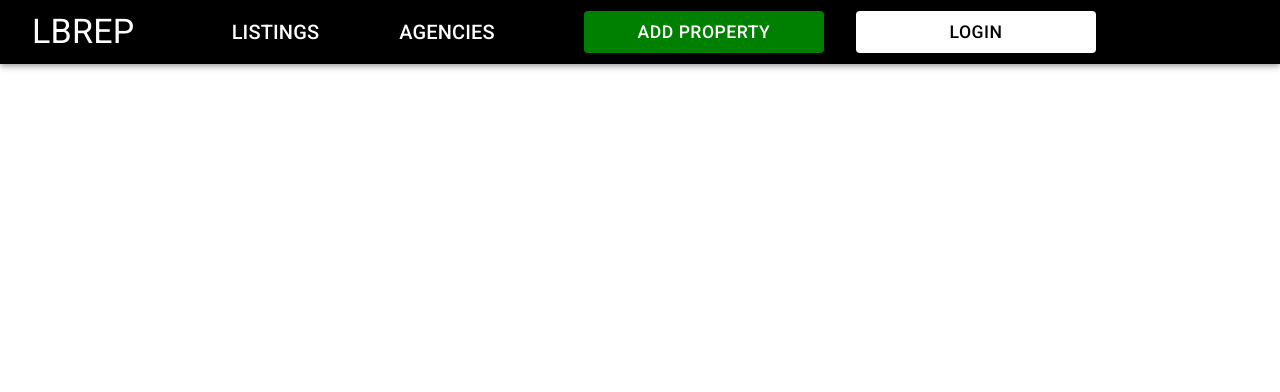
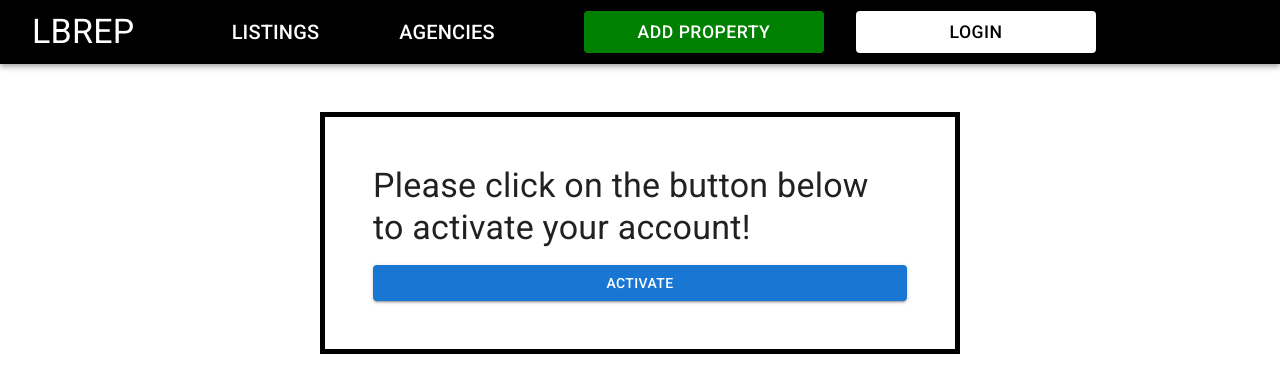
Before and after one commit to ak221/lbrep_course_frontend, a React (Create React App) app: page /activate/1/1 in a window 1280 px wide. Shown: the top 392 px of the page. Built offline with nearby package versions, Linux system fonts and the light colour scheme.

Commit message:
updated registartion process

```diff
--- a/src/App.js
+++ b/src/App.js
@@ -17,7 +17,8 @@ import Profile from "./Components/Profile";
 import Agencies from "./Components/Agencies";
 import AgencyDetail from "./Components/AgencyDetail";
 import ListingDetail from "./Components/ListingDetail";
-
+import AccountCreated from "./Components/AccountCreated";
+import Activation from "./Components/Activation";
 // Contexts
 import DispatchContext from "./Contexts/DispatchContext";
 import StateContext from "./Contexts/StateContext";
@@ -74,7 +75,9 @@ function App() {
 						<Header />
 						<Routes>
 							<Route path="/" element={<Home />} />
+							<Route path="/activate/:uid/:token" element={<Activation />} />
 							<Route path="/login" element={<Login />} />
+							<Route path="/created" element={<AccountCreated />} />
 							<Route path="/register" element={<Register />} />
 							<Route path="/addproperty" element={<AddProperty />} />
 							<Route path="/profile" element={<Profile />} />
--- /dev/null
+++ b/src/Components/AccountCreated.js
@@ -0,0 +1,63 @@
+import React, { useEffect, useContext } from "react";
+import Axios from "axios";
+import { useNavigate } from "react-router-dom";
+import { useImmerReducer } from "use-immer";
+// MUI
+import {
+	Grid,
+	AppBar,
+	Typography,
+	Button,
+	Card,
+	CardHeader,
+	CardMedia,
+	CardContent,
+	CircularProgress,
+	TextField,
+	Snackbar,
+	Alert,
+} from "@mui/material";
+import { makeStyles } from "@mui/styles";
+
+// Contexts
+import DispatchContext from "../Contexts/DispatchContext";
+import StateContext from "../Contexts/StateContext";
+
+const useStyles = makeStyles({
+	formContainer: {
+		width: "50%",
+		marginLeft: "auto",
+		marginRight: "auto",
+		marginTop: "3rem",
+		border: "5px solid black",
+		padding: "3rem",
+	},
+	loginBtn: {
+		backgroundColor: "green",
+		color: "white",
+		fontSize: "1.1rem",
+		marginLeft: "1rem",
+		"&:hover": {
+			backgroundColor: "blue",
+		},
+	},
+});
+
+function AccountCreated() {
+	const classes = useStyles();
+	const navigate = useNavigate();
+
+	const GlobalDispatch = useContext(DispatchContext);
+	const GlobalState = useContext(StateContext);
+
+	return (
+		<div className={classes.formContainer}>
+			<Typography variant="h4">
+				Thanks for signing up! To activate your account, please click on the
+				link that has been sent to you!
+			</Typography>
+		</div>
+	);
+}
+
+export default AccountCreated;
--- /dev/null
+++ b/src/Components/Activation.js
@@ -0,0 +1,86 @@
+import React, { useEffect, useContext } from "react";
+import Axios from "axios";
+import { useNavigate, useParams } from "react-router-dom";
+import { useImmerReducer } from "use-immer";
+// MUI
+import {
+	Grid,
+	AppBar,
+	Typography,
+	Button,
+	Card,
+	CardHeader,
+	CardMedia,
+	CardContent,
+	CircularProgress,
+	TextField,
+	Snackbar,
+	Alert,
+} from "@mui/material";
+import { makeStyles } from "@mui/styles";
+
+// Contexts
+import DispatchContext from "../Contexts/DispatchContext";
+import StateContext from "../Contexts/StateContext";
+
+const useStyles = makeStyles({
+	formContainer: {
+		width: "50%",
+		marginLeft: "auto",
+		marginRight: "auto",
+		marginTop: "3rem",
+		border: "5px solid black",
+		padding: "3rem",
+	},
+	loginBtn: {
+		backgroundColor: "green",
+		color: "white",
+		fontSize: "1.1rem",
+		marginLeft: "1rem",
+		"&:hover": {
+			backgroundColor: "blue",
+		},
+	},
+});
+
+function Activation() {
+	const classes = useStyles();
+	const navigate = useNavigate();
+	const params = useParams();
+
+	const GlobalDispatch = useContext(DispatchContext);
+	const GlobalState = useContext(StateContext);
+
+	async function ActivationHandler() {
+		try {
+			const response = await Axios.post(
+				"https://www.lbrepcourseapi.com/api-auth-djoser/users/activation/",
+				{
+					uid: params.uid,
+					token: params.token,
+				}
+			);
+			navigate("/login");
+		} catch (e) {
+			console.log(e.response);
+		}
+	}
+
+	return (
+		<div className={classes.formContainer}>
+			<Typography variant="h4">
+				Please click on the button below to activate your account!
+			</Typography>
+			<Button
+				variant="contained"
+				fullWidth
+				style={{ marginTop: "1rem" }}
+				onClick={ActivationHandler}
+			>
+				ACTIVATE
+			</Button>
+		</div>
+	);
+}
+
+export default Activation;
--- a/src/Components/Register.js
+++ b/src/Components/Register.js
@@ -243,7 +243,7 @@ function Register() {
 	useEffect(() => {
 		if (state.openSnack) {
 			setTimeout(() => {
-				navigate("/");
+				navigate("/created");
 			}, 1500);
 		}
 	}, [state.openSnack]);
```
